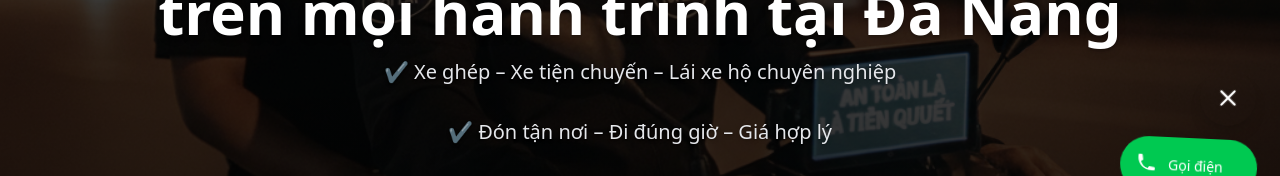
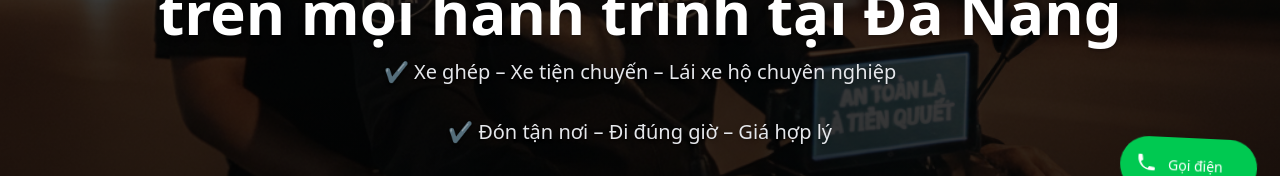
Before and after one commit to hongphuoc97/bancuuongdi, a React (Vite) app: page / in a window 1280 px wide. Shown: the part 446-622 px from the top of the page. Built offline with nearby package versions, Linux system fonts and the light colour scheme.

Commit message:
update content

```diff
--- a/src/components/FloatingContactButtons.jsx
+++ b/src/components/FloatingContactButtons.jsx
@@ -1,4 +1,4 @@
-import React, { useState } from 'react';
+import React from 'react';
 import PhoneIcon from './icon/web/PhoneIcon';
 
 const MessengerIcon = () => (
@@ -14,7 +14,6 @@ const ZaloIcon = () => (
 );
 
 const FloatingContactButtons = () => {
-  const [isOpen, setIsOpen] = useState(true);
 
   // Inject shake animation styles
   React.useEffect(() => {
@@ -91,38 +90,7 @@ const FloatingContactButtons = () => {
               </a>
             ))}
           </div>
-
-        {/* Main Toggle Button */}
-        <button
-          onClick={() => setIsOpen(!isOpen)}
-          className="w-12 h-12 md:w-14 md:h-14 bg-primary hover:bg-primary-dark text-white rounded-full shadow-lg flex items-center justify-center transition-all duration-300 transform hover:scale-110 active:scale-95"
-          title="Liên hệ"
-        >
-          <svg
-            xmlns="http://www.w3.org/2000/svg"
-            className={`w-6 h-6 md:w-7 md:h-7 transition-transform duration-300 ${isOpen ? 'rotate-45' : ''}`}
-            fill="none"
-            viewBox="0 0 24 24"
-            stroke="currentColor"
-          >
-            <path
-              strokeLinecap="round"
-              strokeLinejoin="round"
-              strokeWidth={2}
-              d="M12 4v16m8-8H4"
-            />
-          </svg>
-        </button>
       </div>
-
-      {/* Backdrop when open */}
-      {isOpen && (
-        <button
-          onClick={() => setIsOpen(false)}
-          className="fixed inset-0 z-30 bg-transparent cursor-default"
-          aria-label="Close contact menu"
-        />
-      )}
     </>
   );
 };
```
